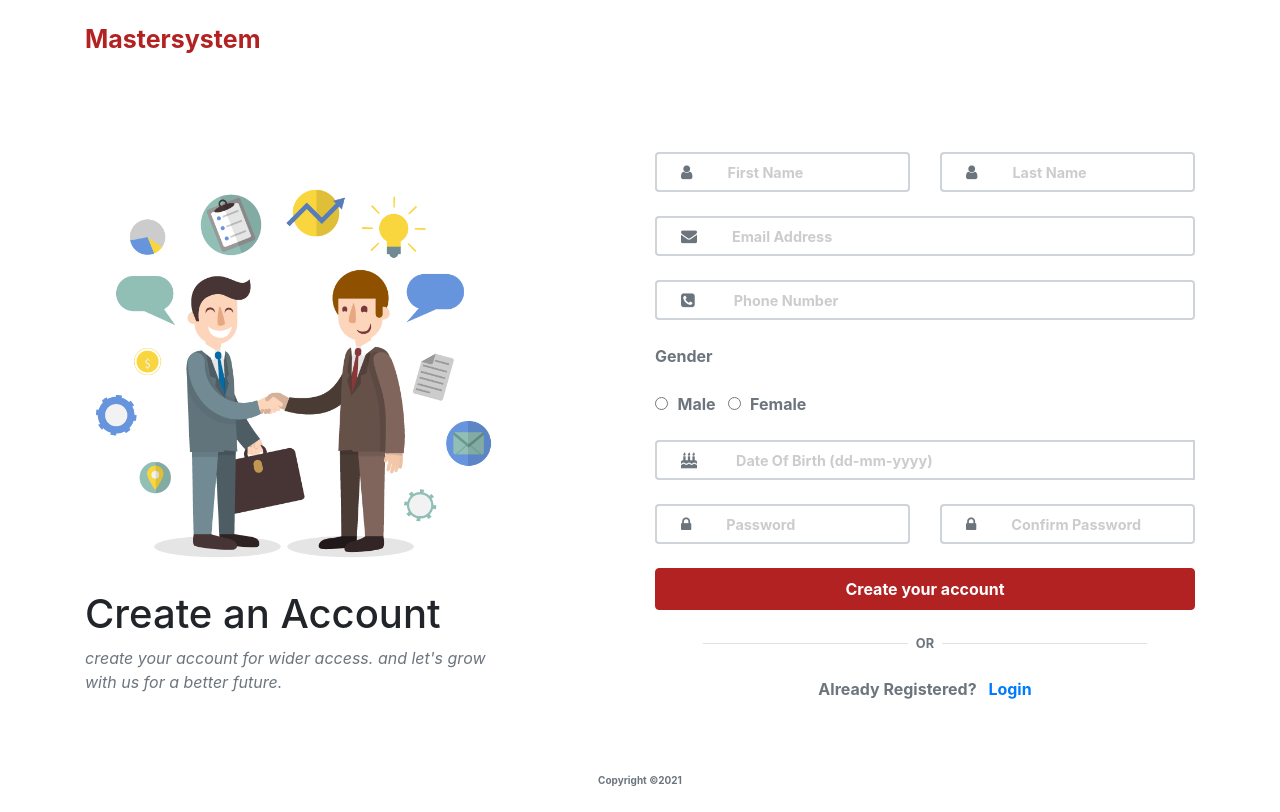
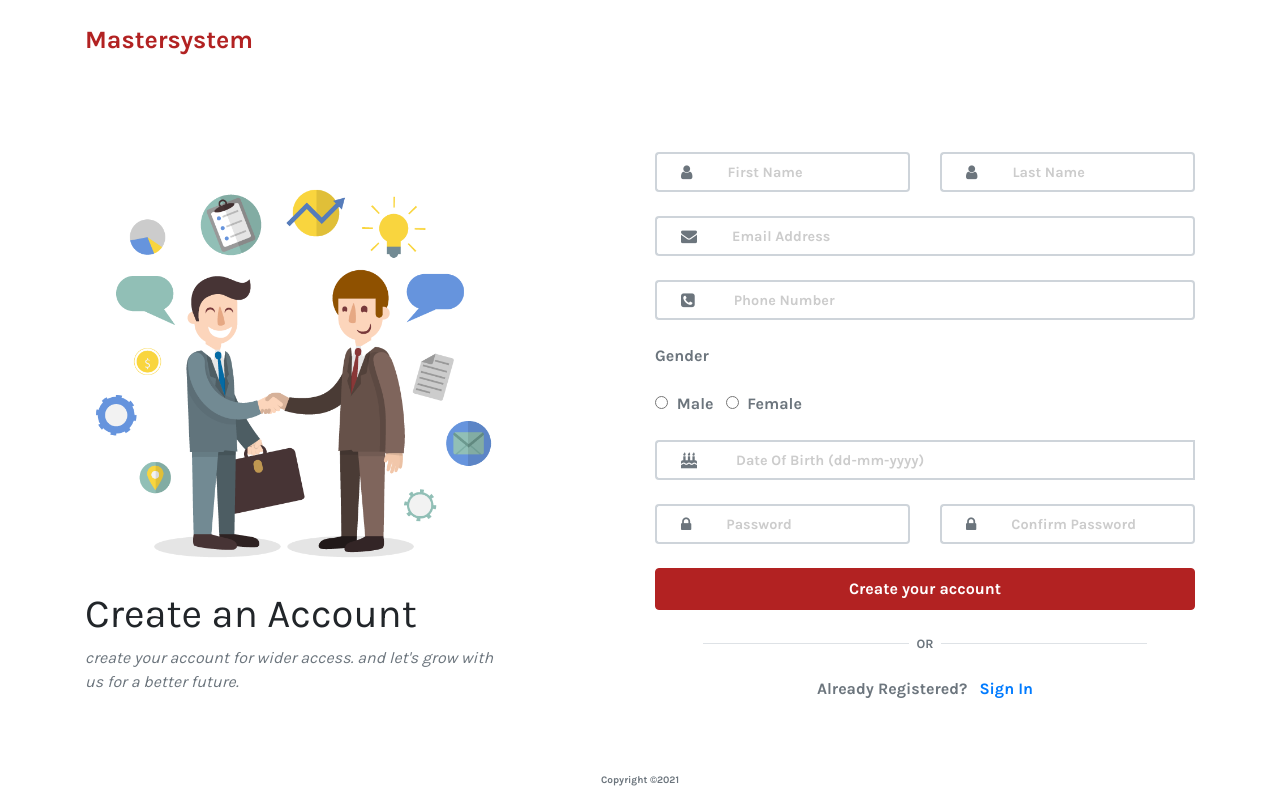
Before and after one commit to dzakitajudin/rocketspace, a PHP site: page /register.php in a window 1280 px wide. Run offline with PHP 8.4, Linux system fonts and the light colour scheme; some libraries are stand-ins or nearby versions.

Commit message:
update font family

```diff
--- a/assets/css/home.css
+++ b/assets/css/home.css
@@ -1,4 +1,5 @@
 body, html {
+    font-family: "Karla", sans-serif !important;
     height: 100%;
     overflow-y: hidden !important;
     overflow-x: hidden !important;
--- a/assets/css/signup.css
+++ b/assets/css/signup.css
@@ -3,6 +3,7 @@
 }
 
 body {
+    font-family: "Karla", sans-serif !important;
     min-height: 100vh;
 }
 
--- a/index.php
+++ b/index.php
@@ -5,6 +5,8 @@
     <meta charset="utf-8">
     <meta name="viewport" content="width=device-width, initial-scale=1, shrink-to-fit=no">
 
+    <!-- Google Font -->
+    <link href="https://fonts.googleapis.com/css?family=Karla:400,700&display=swap" rel="stylesheet">
     <!-- Bootstrap CSS -->
     <link rel="stylesheet" href="https://maxcdn.bootstrapcdn.com/bootstrap/4.0.0/css/bootstrap.min.css" integrity="sha384-Gn5384xqQ1aoWXA+058RXPxPg6fy4IWvTNh0E263XmFcJlSAwiGgFAW/dAiS6JXm" crossorigin="anonymous">
     <!-- External Custom CSS -->
--- a/register.php
+++ b/register.php
@@ -5,6 +5,8 @@
     <meta charset="utf-8">
     <meta name="viewport" content="width=device-width, initial-scale=1, shrink-to-fit=no">
 
+    <!-- Google Font -->
+    <link href="https://fonts.googleapis.com/css?family=Karla:400,700&display=swap" rel="stylesheet">
     <!-- Bootstrap CSS -->
     <link rel="stylesheet" href="https://maxcdn.bootstrapcdn.com/bootstrap/4.0.0/css/bootstrap.min.css" integrity="sha384-Gn5384xqQ1aoWXA+058RXPxPg6fy4IWvTNh0E263XmFcJlSAwiGgFAW/dAiS6JXm" crossorigin="anonymous">
     <link rel="stylesheet" href="./assets/css/bootstrap-datepicker.css">
@@ -152,7 +154,7 @@
 
                         <!-- Already Registered -->
                         <div class="text-center w-100">
-                            <p class="text-muted font-weight-bold">Already Registered? <a href="#" class="text-primary ml-2">Login</a></p>
+                            <p class="text-muted font-weight-bold">Already Registered? <a href="#" class="text-primary ml-2">Sign In</a></p>
                         </div>
 
                     </div>
@@ -178,6 +180,7 @@
     <script src="https://code.jquery.com/jquery-3.2.1.slim.min.js" integrity="sha384-KJ3o2DKtIkvYIK3UENzmM7KCkRr/rE9/Qpg6aAZGJwFDMVNA/GpGFF93hXpG5KkN" crossorigin="anonymous"></script>
     <script src="https://cdnjs.cloudflare.com/ajax/libs/popper.js/1.12.9/umd/popper.min.js" integrity="sha384-ApNbgh9B+Y1QKtv3Rn7W3mgPxhU9K/ScQsAP7hUibX39j7fakFPskvXusvfa0b4Q" crossorigin="anonymous"></script>
     <script src="https://maxcdn.bootstrapcdn.com/bootstrap/4.0.0/js/bootstrap.min.js" integrity="sha384-JZR6Spejh4U02d8jOt6vLEHfe/JQGiRRSQQxSfFWpi1MquVdAyjUar5+76PVCmYl" crossorigin="anonymous"></script>
+    <!-- External Js -->
     <script src="./assets/js/signup.js"></script>
     <script src="./assets/js/bootstrap-datepicker.min.js"></script>
   </body>
```
